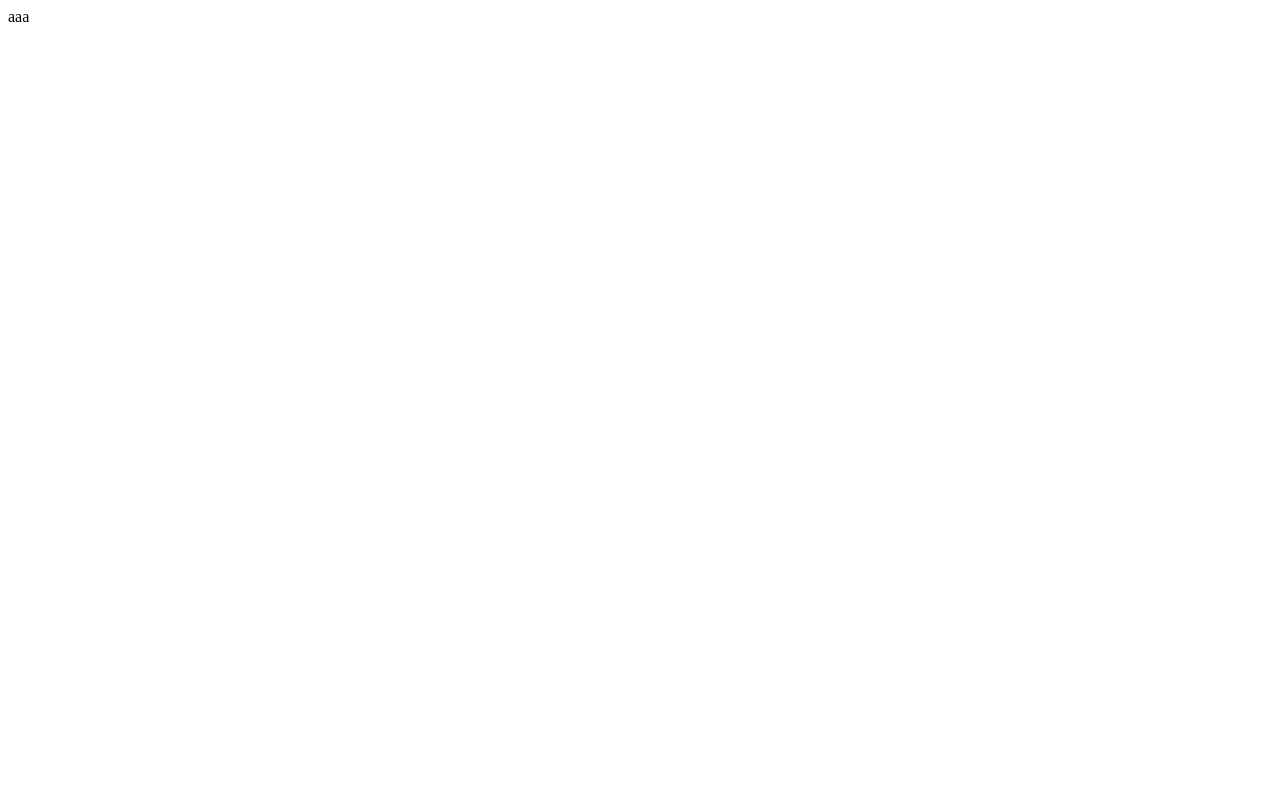
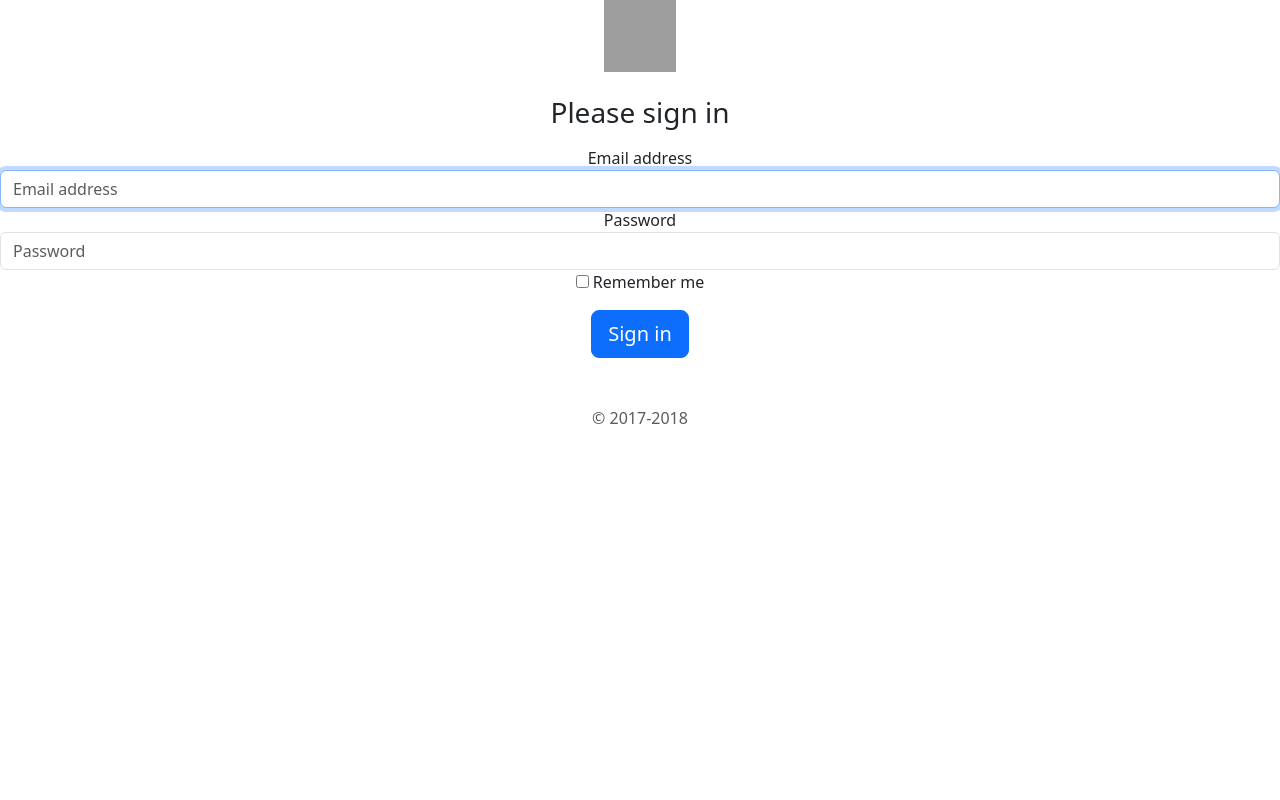
Before and after one commit to Forbusinessuseyukikoishiguro/BOARDPROJECT2, a Django app: page /signup/ in a window 1280 px wide. Before the commit the page is almost empty. Run offline with Django 5.2, Linux system fonts and the light colour scheme; grey boxes are pictures that could not be loaded.

Commit message:
0317_ログイン画面bootstrap

```diff
--- /dev/null
+++ b/boardproject/templates/base.html
@@ -0,0 +1,19 @@
+<!doctype html>
+<html lang="en">
+  <head>
+    <meta charset="utf-8">
+    <meta name="viewport" content="width=device-width, initial-scale=1">
+    <title>Bootstrap demo</title>
+    <link href="https://cdn.jsdelivr.net/npm/bootstrap@5.3.0/dist/css/bootstrap.min.css" rel="stylesheet" integrity="sha384-9ndCyUaIbzAi2FUVXJi0CjmCapSmO7SnpJef0486qhLnuZ2cdeRhO02iuK6FUUVM" crossorigin="anonymous">
+  </head>
+
+
+    {% block header %}
+    {% endblock header %}
+
+    {% block content %}
+    {% endblock content %}
+
+
+
+</html>
--- a/boardproject/templates/signup.html
+++ b/boardproject/templates/signup.html
@@ -1 +1,22 @@
-aaa
+{% extends 'base.html' %}
+
+{% block content %}
+<body class="text-center">
+    <form class="form-signin">
+      <img class="mb-4" src="https://getbootstrap.com/docs/4.0/assets/brand/bootstrap-solid.svg" alt="" width="72" height="72">
+      <h1 class="h3 mb-3 font-weight-normal">Please sign in</h1>
+      <label for="inputEmail" class="sr-only">Email address</label>
+      <input type="email" id="inputEmail" class="form-control" placeholder="Email address" required autofocus>
+      <label for="inputPassword" class="sr-only">Password</label>
+      <input type="password" id="inputPassword" class="form-control" placeholder="Password" required>
+      <div class="checkbox mb-3">
+        <label>
+          <input type="checkbox" value="remember-me"> Remember me
+        </label>
+      </div>
+      <button class="btn btn-lg btn-primary btn-block" type="submit">Sign in</button>
+      <p class="mt-5 mb-3 text-muted">&copy; 2017-2018</p>
+    </form>
+  </body>
+
+{% endblock content %}
```
